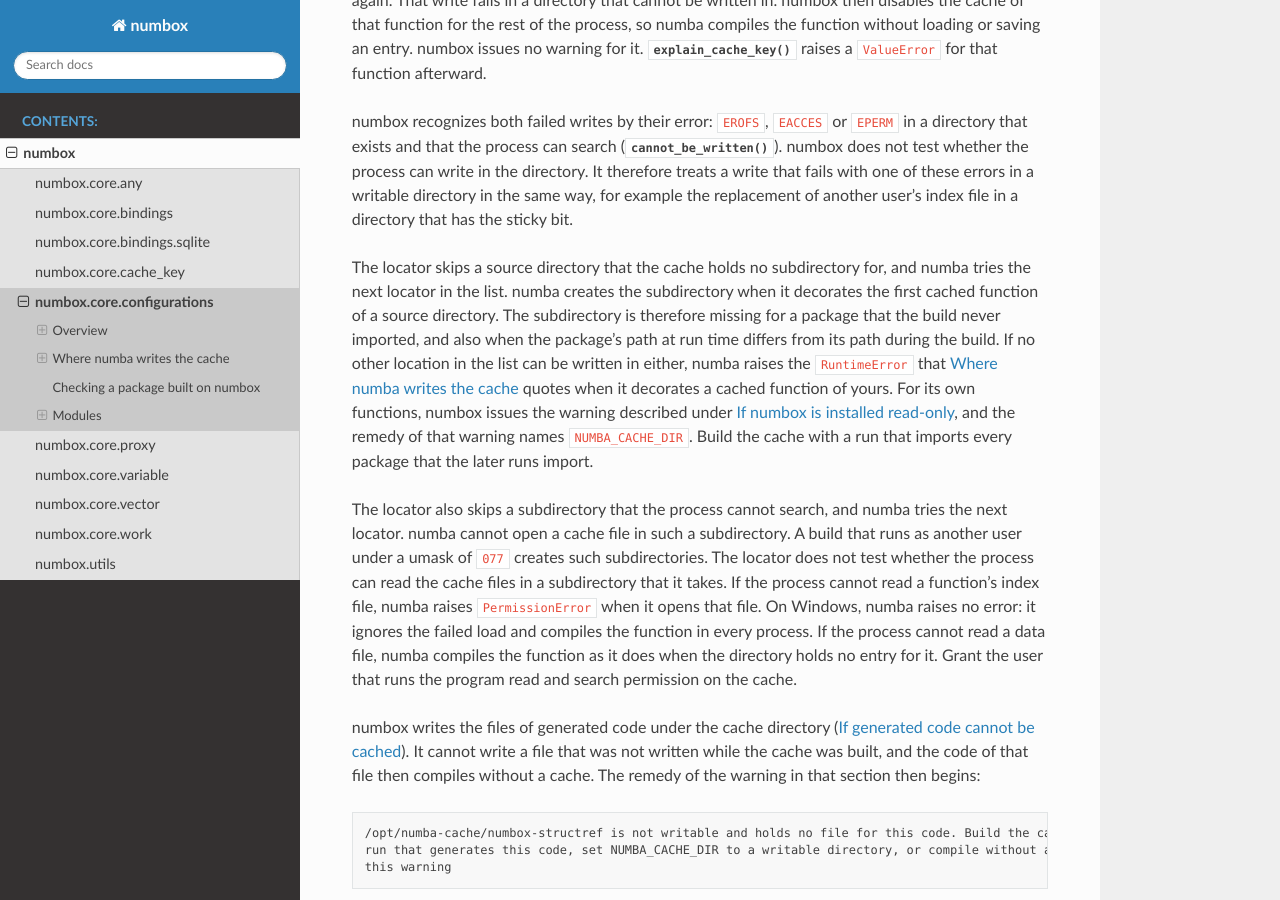
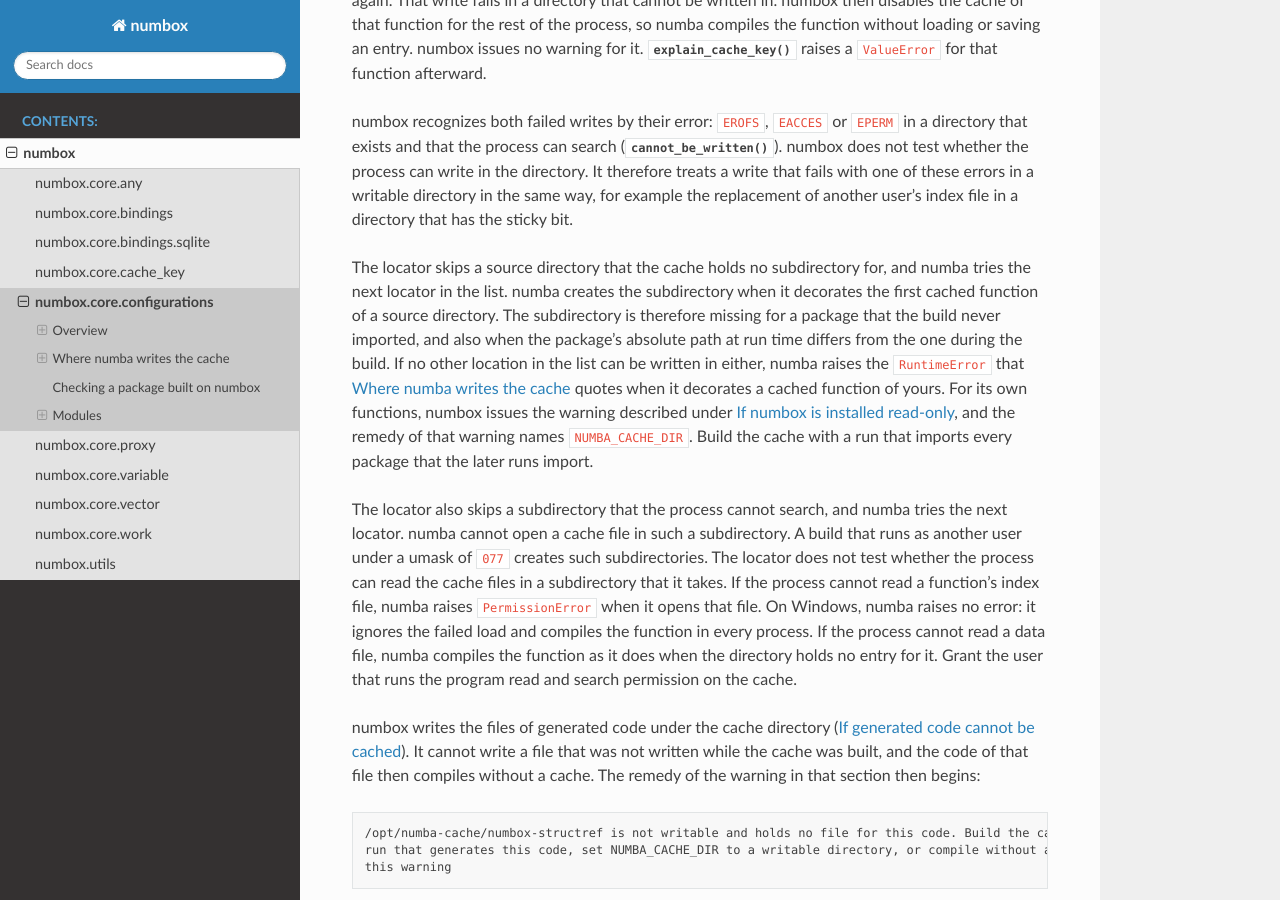
Before and after one commit to Goykhman/numbox, a Sphinx documentation site: the page built from docs/numbox.core.configurations.rst, in a window 1280 px wide and 900 px high, scrolled down 5373 px. Built offline with Sphinx 7.4.7 and the Read the Docs theme 3.1.0, drawn with Linux system fonts in a browser that asks for light colours.

Commit message:
State that the cache subdirectory follows the package's absolute path
The configurations page said that the cache subdirectory is missing when the package's path at run time differs from
its path during the build.  The page now says the absolute path.  numba names the subdirectory with the last component
of the source directory and a SHA-1 of the directory's absolute path.

The fixture of the read-only cache tests sets XDG_CACHE_HOME for its child processes, and a comment there now gives
the reason.  On Linux, numba's user-wide locator reads XDG_CACHE_HOME and uses HOME only when that variable is unset.
On a machine that sets XDG_CACHE_HOME, without the fixture's setting,
test_numbas_own_locators_never_read_a_cache_directory_that_cannot_be_written fails and the run writes cache files into
the user's cache directory.

```diff
--- a/docs/numbox.core.configurations.rst
+++ b/docs/numbox.core.configurations.rst
@@ -249,8 +249,8 @@ sticky bit.
 
 The locator skips a source directory that the cache holds no subdirectory for, and numba tries the next locator in the
 list. numba creates the subdirectory when it decorates the first cached function of a source directory. The
-subdirectory is therefore missing for a package that the build never imported, and also when the package's path at
-run time differs from its path during the build. If no other location in the list can be written in either, numba
+subdirectory is therefore missing for a package that the build never imported, and also when the package's absolute
+path at run time differs from the one during the build. If no other location in the list can be written in either, numba
 raises the ``RuntimeError`` that `Where numba writes the cache`_ quotes when it decorates a cached function of yours.
 For its own functions, numbox issues the warning described under `If numbox is installed read-only`_, and the remedy
 of that warning names ``NUMBA_CACHE_DIR``. Build the cache with a run that imports every package that the later runs
```
Also changed, not shown: 1 other file.
